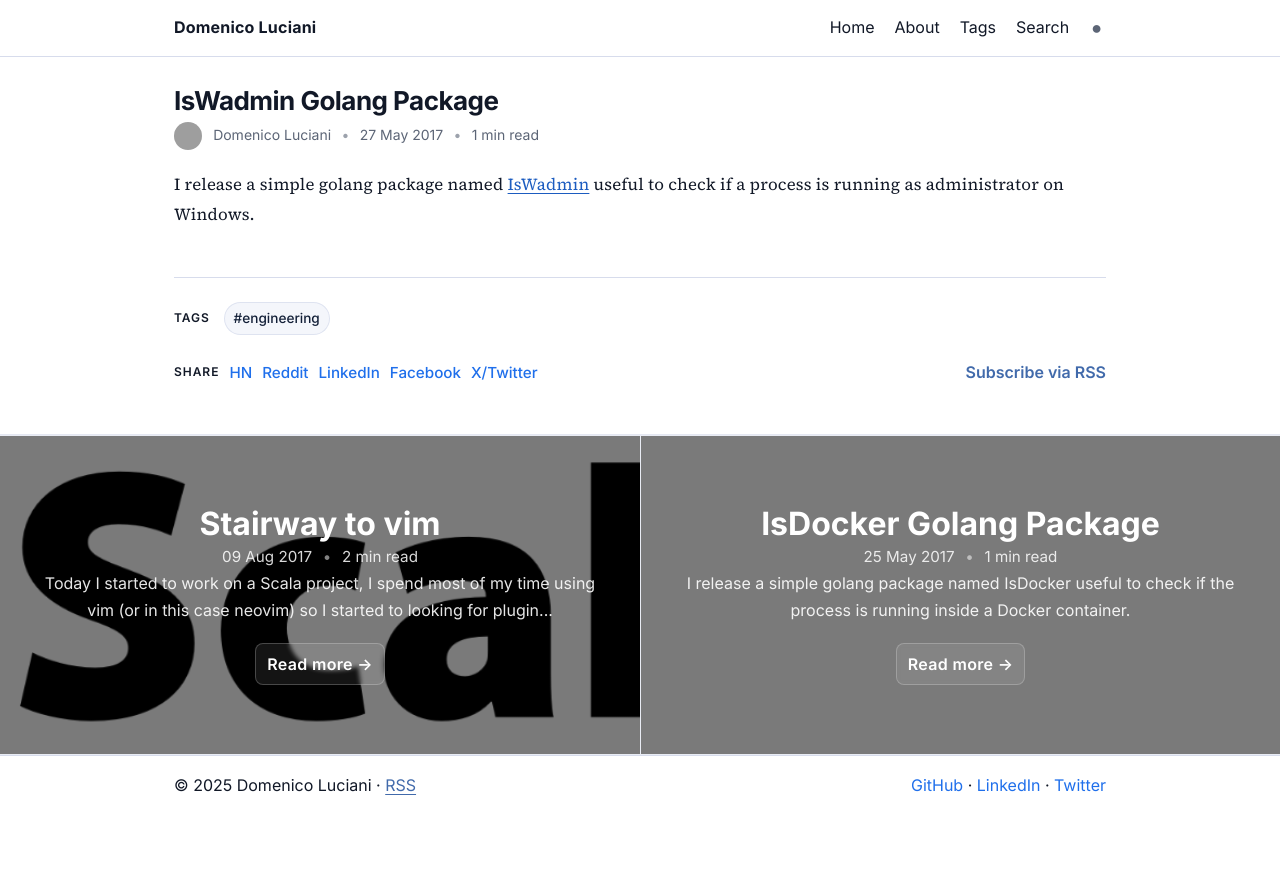
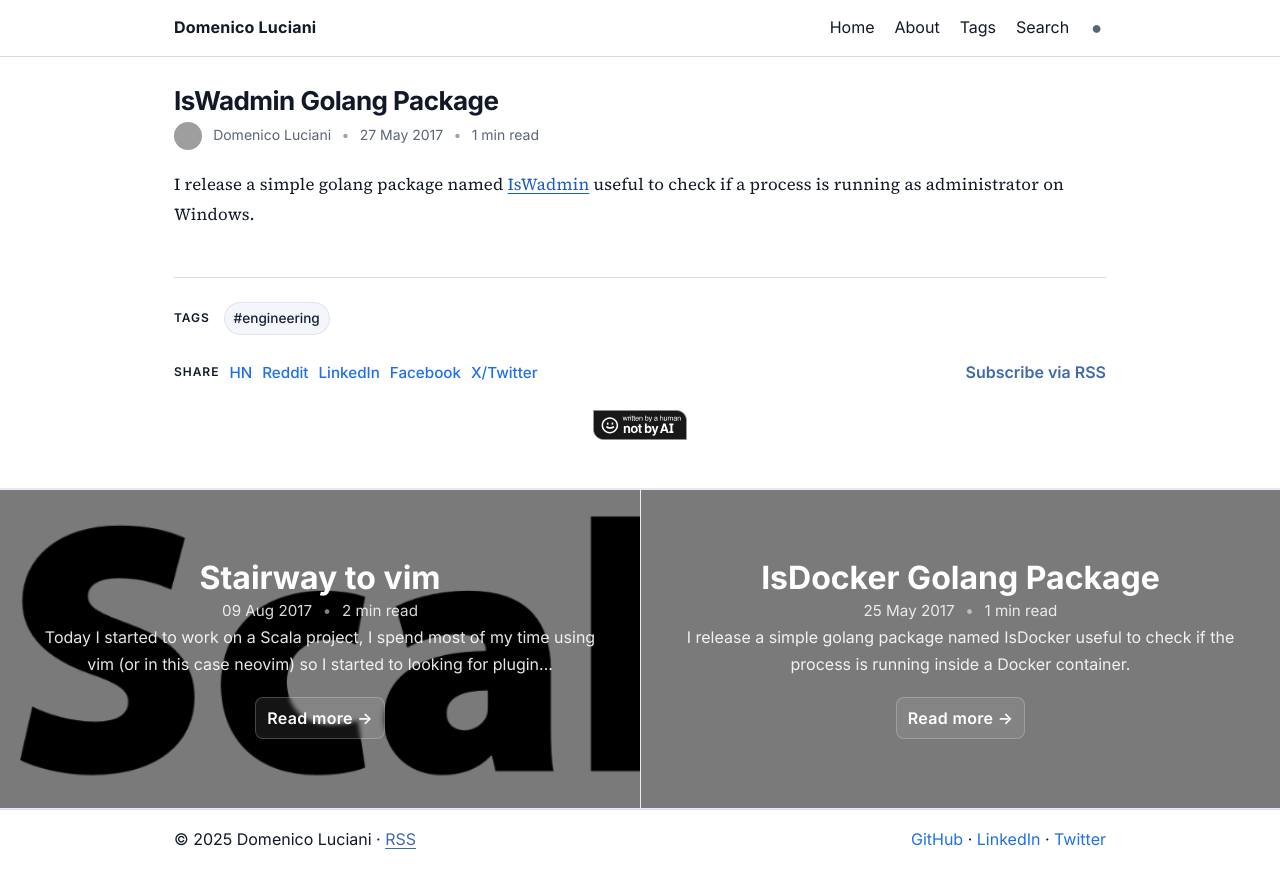
Before and after one commit to dlion/dryrun, a Jekyll site: the page built from _posts/2017-05-27-IsWadmin.md, in a window 1280 px wide. Shown: the top 888 px of the page. Built offline with Jekyll 4.4.1, drawn with Linux system fonts in a browser that asks for light colours; grey boxes are pictures that could not be loaded.

Commit message:
not by ai

```diff
--- a/_config.yml
+++ b/_config.yml
@@ -19,6 +19,9 @@ links:
     url: "https://linkedin.com/in/dlion"
   - label: "Twitter"
     url: "https://twitter.com/DLion92"
+
+# Link used by the human-written badge under posts
+human_badge_link: "https://notbyai.fyi/"
 
 # ——— Navigation ——— (consumed by the header)
 nav:
--- /dev/null
+++ b/_includes/human-badge.html
@@ -0,0 +1,9 @@
+{% assign link = site.human_badge_link | default: '#' %}
+<div class="human-badge">
+  <a class="human-badge-link" href="{{ link }}" rel="noopener nofollow" target="_blank" aria-label="Written by a human">
+    {% assign light_path = '/assets/images/notai/Written-By-a-Human-Not-By-AI-Badge-black.svg' | relative_url %}
+    {% assign dark_path  = '/assets/images/notai/Written-By-a-Human-Not-By-AI-Badge-white.svg' | relative_url %}
+    <img class="human-badge-img human-badge-light" src="{{ light_path }}" alt="Written by humans, not by AI" loading="lazy">
+    <img class="human-badge-img human-badge-dark"  src="{{ dark_path }}"  alt="Written by humans, not by AI" loading="lazy">
+  </a>
+</div>
--- a/_layouts/post.html
+++ b/_layouts/post.html
@@ -111,6 +111,8 @@ layout: default
       <a class="rss" href="{{ '/feed.xml' | relative_url }}">Subscribe via RSS</a>
     </nav>
 
+    {% include human-badge.html %}
+
     {% include related-posts.html %}
   </footer>
 </article>
--- a/assets/css/main.css
+++ b/assets/css/main.css
@@ -1014,6 +1014,35 @@ p { margin: .9em 0; color: var(--text); }
   color: color-mix(in srgb, var(--muted) 55%, var(--link) 45%);
 }
 .post-actions .rss:hover { color: var(--link); }
+
+/* On small screens: put RSS centered on its own row above the badge */
+@media (max-width: 760px) {
+  .post-actions .rss {
+    margin-left: 0;
+    flex: 0 0 100%;
+    text-align: center;
+    display: block;
+    margin-top: 8px;
+  }
+}
+
+/* Human-written badge */
+.human-badge { margin-top: 24px; display: flex; justify-content: center; }
+.human-badge-link { display: inline-flex; align-items: center; }
+.human-badge-img {
+  height: 28px; /* balanced size; scalable on wider screens */
+  width: auto;
+  opacity: .9;
+  transition: opacity .15s ease, transform .15s ease;
+}
+@media (min-width: 780px) { .human-badge-img { height: 30px; } }
+.human-badge-link:hover .human-badge-img { opacity: 1; transform: translateY(-1px); }
+
+/* Theme switching for badge */
+.human-badge-dark { display: none; }
+html[data-theme='dark'] .human-badge-light { display: none; }
+html[data-theme='dark'] .human-badge-dark { display: inline-block; }
+
 /* Search */
 .search h1 { margin-top: 0; }
 .search-input {
```
Also changed, not shown: assets/images/notai/Written-By-a-Human-Not-By-AI-Badge-black.svg (added), assets/images/notai/Written-By-a-Human-Not-By-AI-Badge-white.svg (added).
